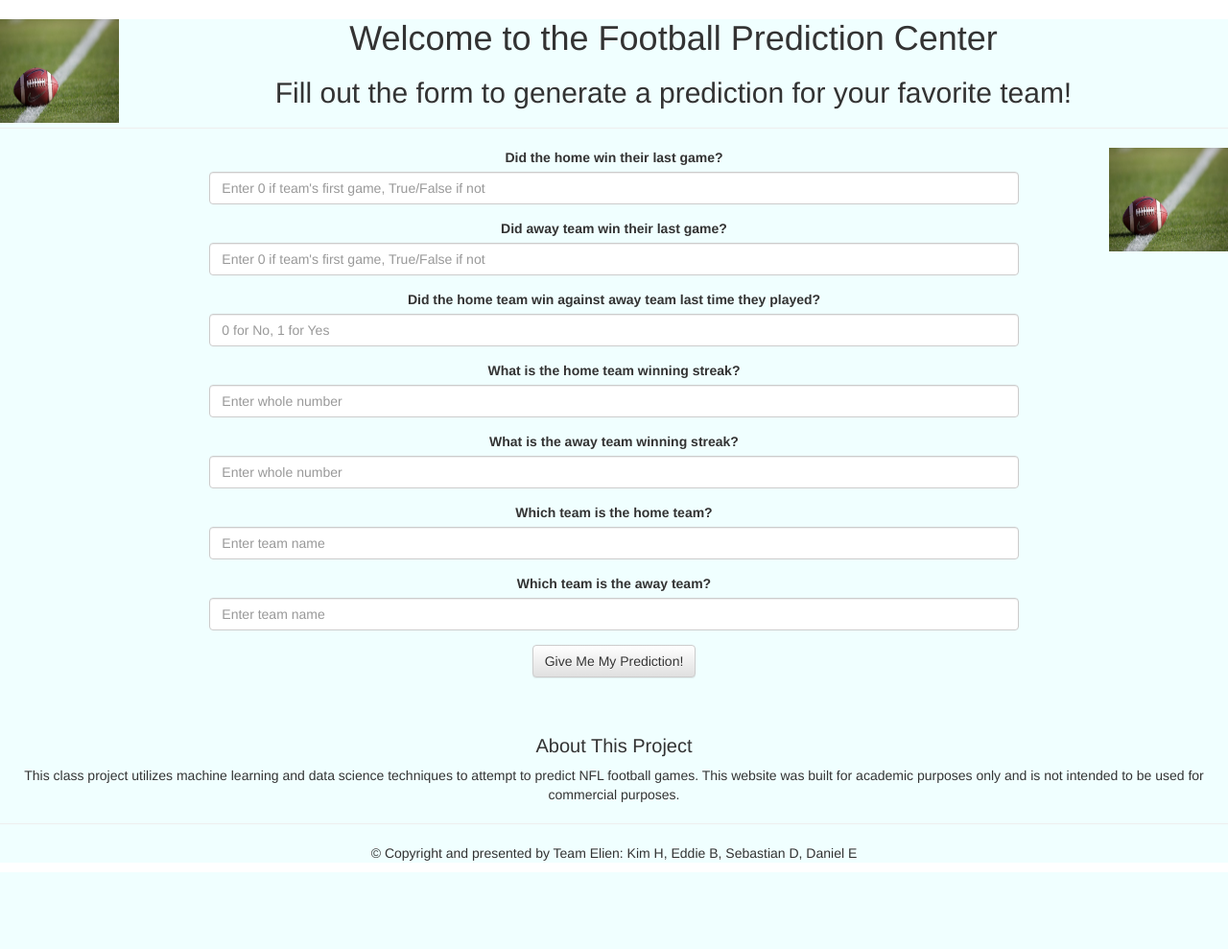
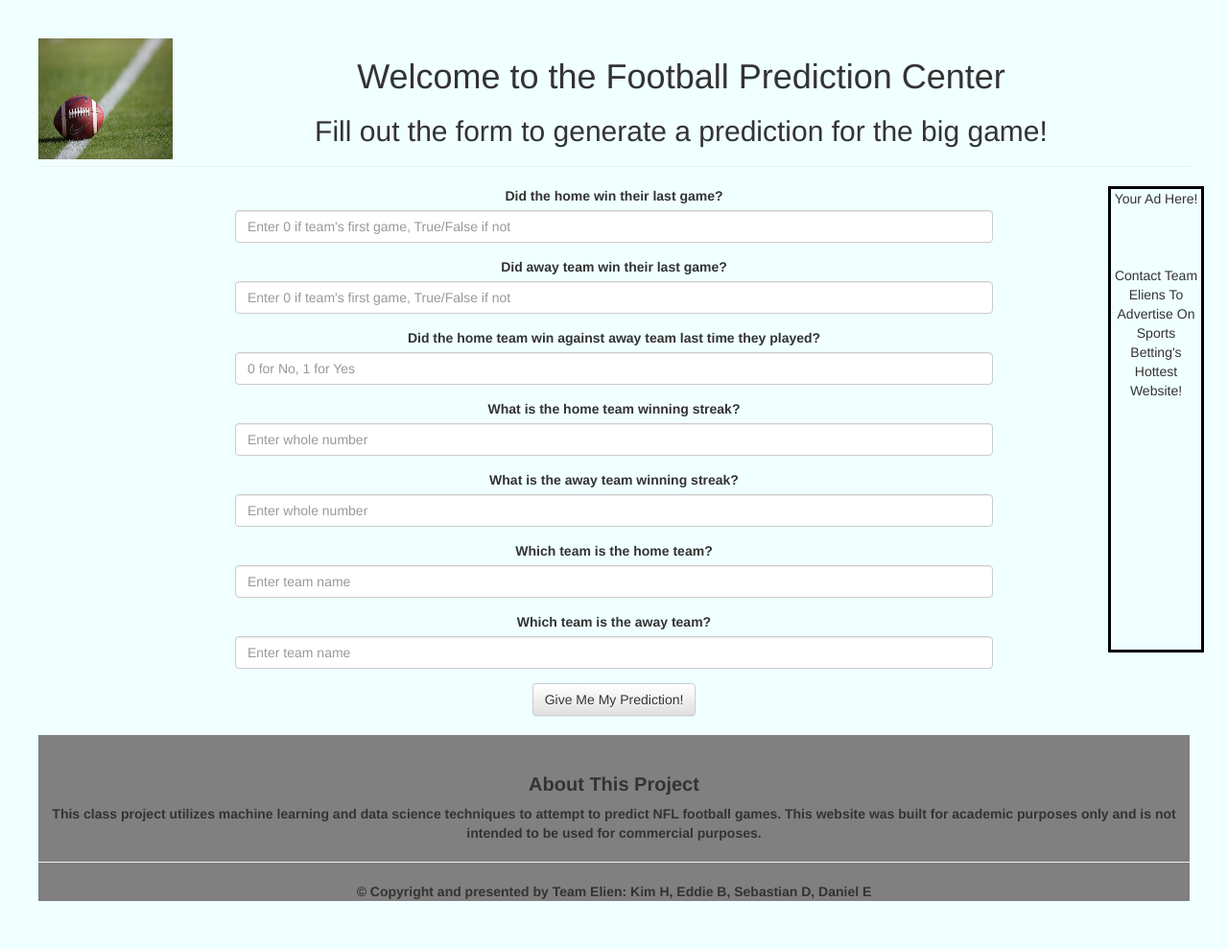
Before and after one commit to sebastiandifrancesco/NFL_Prediction, a Flask app: template templates/form.html in a window 1280 px wide. Shown: the whole page at 96% size. Before the commit the page ends 909 px from the top, so only its background shows below. Run offline with Flask 2, Linux system fonts and the light colour scheme; the template is opened without the code that fills it, so the values that code supplies are empty; some libraries are stand-ins or nearby versions.

Commit message:
update html/css

```diff
--- a/static/css/style3.css
+++ b/static/css/style3.css
@@ -7,23 +7,63 @@ body{
     max-height: 57px;
     font-size: large;
 }
-.banner{
-    font-size: 72px;
-    font-weight: bolder;
-    max-height:auto;
-    max-width:auto;
-    text-align: center;
+.tcontainer{
+    text-align:center;
+    height:fit-content;
+    width:100%;
+    background-color:azure;
+    padding:40px;
 }
 
+.bcontainer{
+    text-align:center;
+    height:fit-content;
+    width:100%;
+    background-color:gray;
+    font-weight: bolder;
+}
+.tbanner{
+    text-align: center;
+    width: 100%;
+}
+.h1{
+    font-size: x-large;
+    font-weight: bolder;
+    text-align: center;
+    float:center;
+}
+.h2{
+    font-size: larger;
+    font-weight: bold;
+    text-align: center;
+    float:center;
+}
 .bannerimgl{
-    height:108px;
-    width:124px;
+    height:126px;
+    width:140px;
     float:left;
 }
 .bannerimgr{
-    height:108px;
-    width:124px;
+    height:96px;
+    width:100px;
     float:right;
+}
+.advertr{
+    border:black;
+    border-style: solid;
+    height:100%;
+    width:100px;
+    float: right;
+}
+.row{
+    float:center;
+}
+#bcontainerheader{
+    font-size: 20px;
+    font-weight: bolder;
+}
+#disclaimer{
+    font-weight:bold;
 }
 .predictionbox{
     height:fit-content;
@@ -42,24 +82,8 @@ body{
     text-align:center;
     float:right;
 }
-.tcontainer{
-    text-align:center;
-    height:fit-content;
-    width:100%;
-    background-color:azure;
-}
-.bcontainer{
-    text-align:center;
-    height:fit-content;
-    width:100%;
-    background-color:azure;
-}
-#bcontainerheader{
-    font-size: 20px;
-}
-#disclaimer{
-    font-weight:lighter;
-}
+
+
 .navigation .navbar-brand{
     color: white;
     margin-left: 30px;
@@ -104,38 +128,12 @@ color: rgb(14, 13, 13) !important;
     border-style: solid;
 
 }
-.vizualization{
-    width:50% !important;
-    height:50% !important;
-}
+
 
 /* Title Class  */
-.h1{
-    font-size: larger;
-    font-weight: bolder;
-}
-.h2{
-    font-size: large;
-    font-weight: bold;
-}
 
-/* Footer */
-footer{
-background-color: #666666;
-border-top-style: solid;
-border-top-width: 5px;
-border-top-color: #0BADA6;
-color: white;
-min-height: 55px;
-font-family: Arial, Helvetica, sans-serif;
-font-size: 15px;
-text-align: center;
-position: fixed;
-left: 0;
-bottom: 0;
-width: 100%;
-padding-top: 15px;
-}
+
+
 /* Media Queries */
 @media(max-width: 992px){
 .navbar-expand-lg{
--- a/templates/form.html
+++ b/templates/form.html
@@ -25,11 +25,15 @@
 
     <body>
         <div class="tcontainer">
-            <img class=bannerimgl src="../Images/football_generic.jpg">
-            <h1 class="h1">Welcome to the Football Prediction Center</h1>
-            <h2 class="h2">Fill out the form to generate a prediction for your favorite team!</h2>
+            <img class="bannerimgl" src="../Images/football_generic.jpg">
+            <div class ="tbanner">
+            <h1>Welcome to the Football Prediction Center</h1>
+            <h2>Fill out the form to generate a prediction for the big game!</h2>
+
+            </div>
+            <!--<img class="bannerimgr" src="../Images/football_generic.jpg">-->
             <hr>
-            <img class=bannerimgr src="../Images/football_generic.jpg">
+
             <div class="row">
                 <div class="col-md-offset-2 col-md-8">
                     <form method="POST" action="/" role="form", name="nflform">
@@ -65,8 +69,12 @@
                         <input type="submit" value="Give Me My Prediction!" class="btn btn-default">
                     </form>
                 </div>
+                <aside class="advertr">Your Ad Here!<br><br><br><br>Contact Team Eliens To Advertise On Sports Betting's Hottest Website!
+                    <br><br><br><br><br><br><br><br><br><br><br><br><br><br>
+                </aside>
+            </div>
 
-            </div>
+
             <div class="row">
                 {{results}}
             </div>
@@ -81,7 +89,7 @@
                 &copy; Copyright and presented by Team Elien: Kim H, Eddie B, Sebastian D, Daniel E  </p>
             </div>
         </div>
-
+    </div>
     </body>
 
 </html>
```
